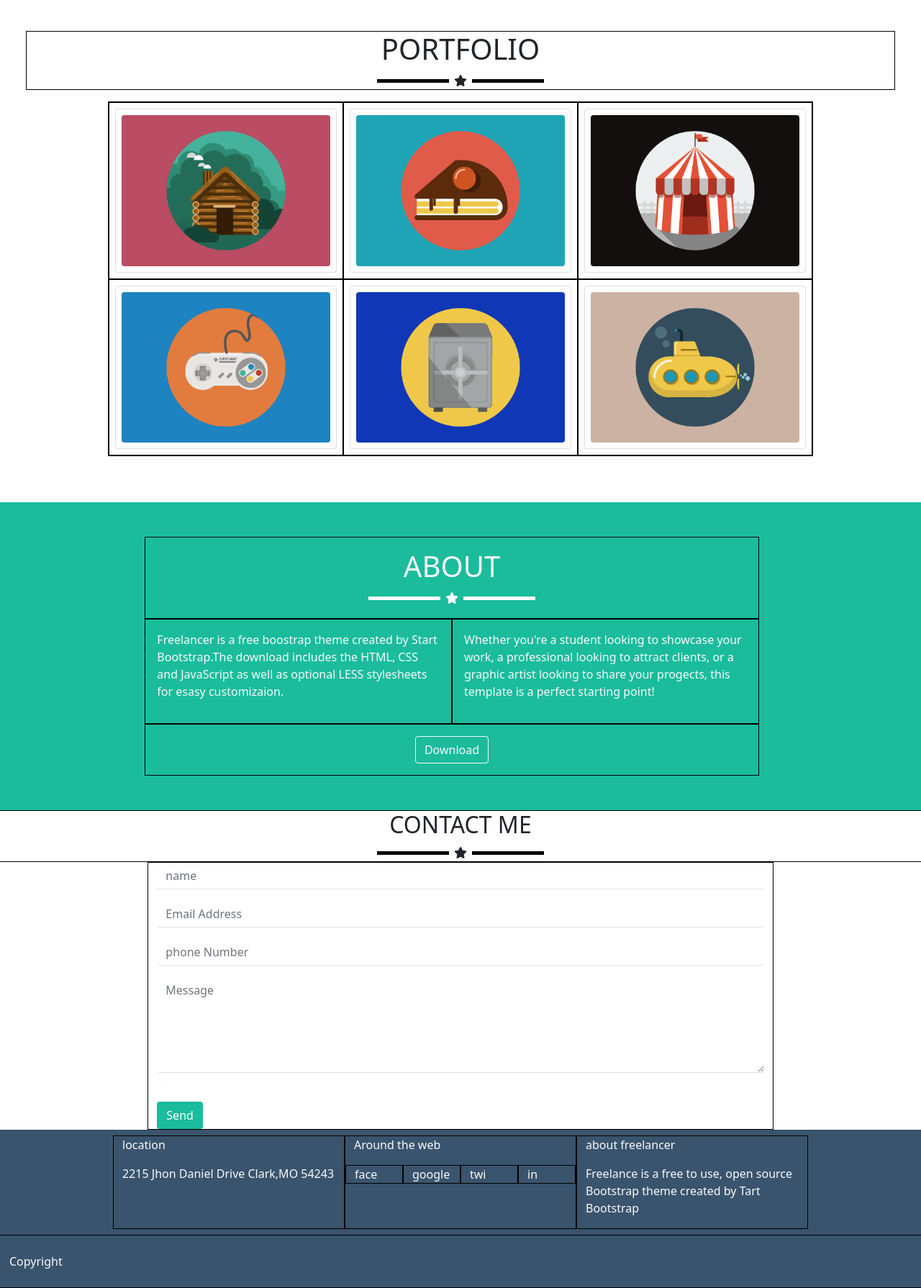
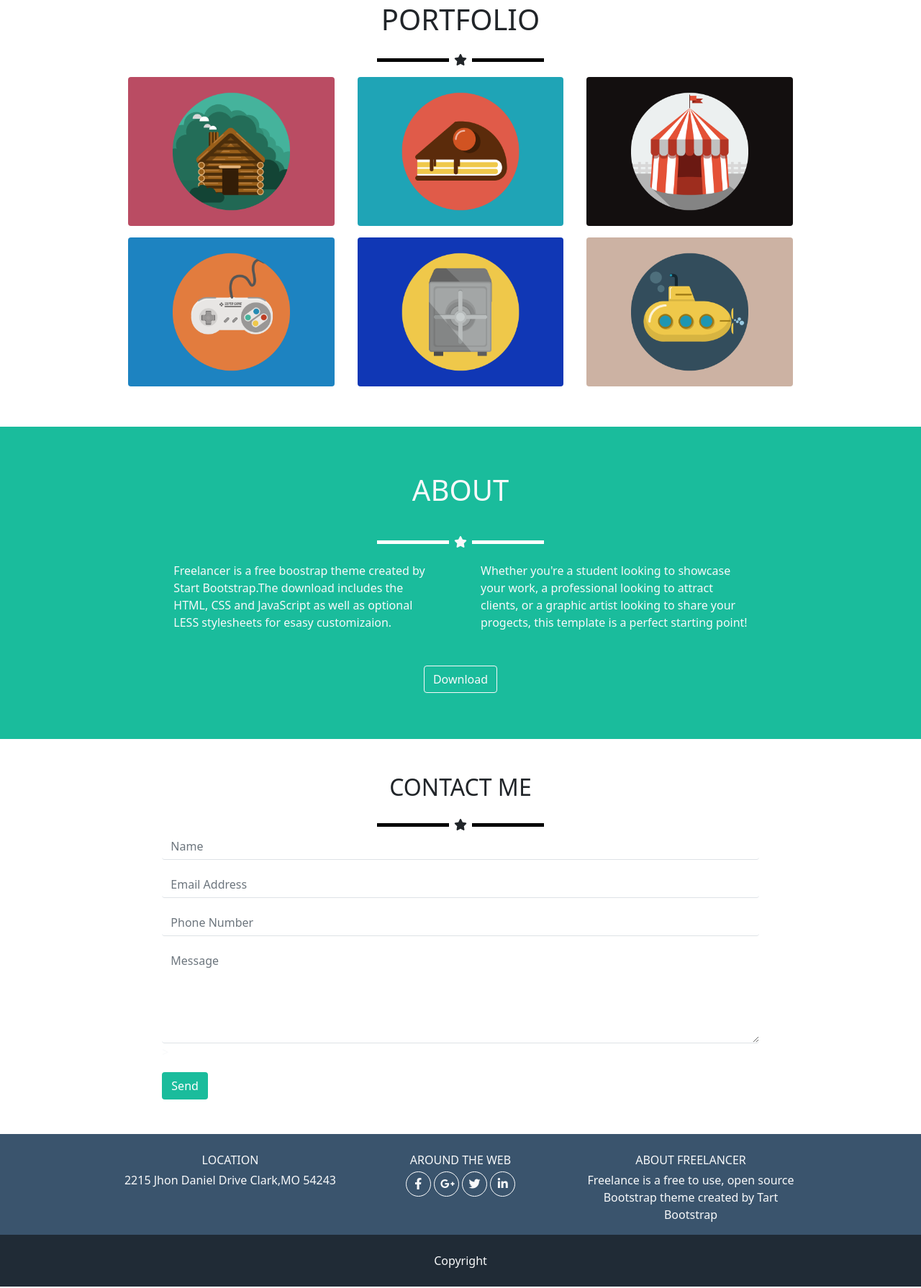
Before and after one commit to LLPROG/html-css-bootstrap-freelancer, a plain HTML site: page index.html in a window 1280 px wide. Shown: the part 531-2321 px from the top of the page at 72% size. Drawn offline with nearby package versions, Linux system fonts and the light colour scheme.

Commit message:
adjusting layout

```diff
--- a/css/style.css
+++ b/css/style.css
@@ -1,6 +1,6 @@
-[class*="col"] {
+/* [class*="col"] {
     border: 1px solid black;
-}
+} */
 
 /* body {
     text-align: center;
@@ -24,6 +24,7 @@ header i {
 
 .fa-star {
     display: inline-block;
+    padding-top: 1rem;
 }
 
 .hero span,
@@ -54,10 +55,16 @@ header i {
     color: white;
 }
 
-
-
-
-
 footer {
     background-color: #3A546D;
 }
+
+footer i {
+    width: 35px;
+    height: 35px;
+    display: inline-block;
+}
+
+.copy {
+    background-color: #202b36;
+}
--- a/index.html
+++ b/index.html
@@ -30,7 +30,7 @@
                 <div class="col text-end">
 
                    <div class="d-sm-none">
-                    <i class="fa-solid fa-bars p-2"></i>
+                    <i class="rounded fa-solid fa-bars p-2"></i>
                    </div>
 
                    <nav class="d-none d-sm-block">
@@ -53,8 +53,10 @@
 
         <!-- hero -->
 
-        <section class="row hero text-uppercase">
-            <div class="col-12 p-5 text-center">
+        <section class="container-fluid hero py-4">
+
+            <div class="row text-uppercase  text-center">
+                <div class="col-12">
 
                     <img src="img/avatar.svg" alt="">
 
@@ -67,11 +69,14 @@
                     <p class="pt-3">grafic artist - web designer - illustrator</p>
 
                 </div>
+            </div>
+
+
         </section>
 
         <!-- portfolio -->
 
-        <section class="portfolio text-dark text-uppercase p-5">
+        <section class="container portfolio text-dark text-uppercase py-5 px-2">
 
             <div class="row text-center">
                 <div class="col-12">
@@ -79,42 +84,42 @@
                     <h1>Portfolio</h1>
 
                     <span class="line"></span>
-                    <i class="fa-solid fa-star"></i>
+                    <i class="fa-solid fa-star pb-2"></i>
                     <span class="line"></span>
 
                 </div>
             </div>
 
-            <div class="row justify-content-center p-3">
+            <div class="row justify-content-center">
                 <div class="col-12 col-md-10">
-                    <div class="row cards">
-                        <div class="col-12 col-sm-6 col-md-4 p-2">
-                            <div class="card p-2">
+                    <div class="row">
+                        <div class="col-12 col-sm-6 col-md-4">
+                            <div class="py-2 px-1 border-0 card">
                                 <img class="rounded" src="img/cabin.png" alt="">
                             </div>
                         </div>
-                        <div class="col-12 col-sm-6 col-md-4 p-2">
-                            <div class="card p-2">
+                        <div class="col-12 col-sm-6 col-md-4">
+                            <div class="py-2 px-1 border-0 card">
                                 <img class="rounded" src="img/cake.png" alt="">
                             </div>
                         </div>
-                        <div class="col-12 col-sm-6 col-md-4 p-2">
-                            <div class="card p-2">
+                        <div class="col-12 col-sm-6 col-md-4">
+                            <div class="py-2 px-1 border-0 card">
                                 <img class="rounded" src="img/circus.png" alt="">
                             </div>
                         </div>
-                        <div class="col-12 col-sm-6 col-md-4 p-2">
-                            <div class="card p-2">
+                        <div class="col-12 col-sm-6 col-md-4">
+                            <div class="py-2 px-1 border-0 card">
                                 <img class="rounded" src="img/game.png" alt="">
                             </div>
                         </div>
-                        <div class="col-12 col-sm-6 col-md-4 p-2">
-                            <div class="card p-2">
+                        <div class="col-12 col-sm-6 col-md-4">
+                            <div class="py-2 px-1 border-0 card">
                                 <img class="rounded" src="img/safe.png" alt="">
                             </div>
                         </div>
-                        <div class="col-12 col-sm-6 col-md-4 p-2">
-                            <div class="card p-2">
+                        <div class="col-12 col-sm-6 col-md-4">
+                            <div class="py-2 px-1 border-0 card">
                                 <img class="rounded" src="img/submarine.png" alt="">
                             </div>
                         </div>
@@ -127,12 +132,12 @@
 
         <!-- about-->
 
-        <section class="row about py-5">
+        <section class="container-fluid about py-5">
 
             <div class="row justify-content-center text-center">
-                <div class="col-8 p-3 text-uppercase">
+                <div class="col-8 text-uppercase">
 
-                    <h1>about</h1>
+                    <h1 class="p-3">about</h1>
 
                     <span class="line"></span>
                     <i class="fa-solid fa-star"></i>
@@ -142,20 +147,20 @@
             </div>
 
             <div class="row justify-content-center">
-                <div class="col-8 col-md-4 p-3">
-                    <p>Freelancer is a free boostrap theme created by Start Bootstrap.The download includes the HTML, CSS and JavaScript as well as optional LESS stylesheets for esasy customizaion.
+                <div class="col-8 col-md-4">
+                    <p class="p-3">Freelancer is a free boostrap theme created by Start Bootstrap.The download includes the HTML, CSS and JavaScript as well as optional LESS stylesheets for esasy customizaion.
                     </p>
                 </div>
 
-                <div class="col-8 col-md-4 p-3">
-                    <p>Whether you're a student looking to showcase your work, a professional looking to attract clients, or a graphic artist looking to share your progects, this template is a perfect starting point!
+                <div class="col-8 col-md-4">
+                    <p class="p-3">Whether you're a student looking to showcase your work, a professional looking to attract clients, or a graphic artist looking to share your progects, this template is a perfect starting point!
                     </p>
                 </div>
             </div>
 
             <div class="row justify-content-center">
-                <div class="col-8 text-center p-3">
-                    <button type="button" class="btn btn-outline-light">Download</button>
+                <div class="col-8 text-center">
+                    <button type="button" class="btn btn-outline-light m-3">Download</button>
                 </div>
             </div>
 
@@ -163,7 +168,7 @@
 
         <!--contact me-->
 
-        <section class="contact">
+        <section class="container-fluid contact py-5">
 
             <div class="row">
 
@@ -181,7 +186,7 @@
                 <div class="col-8">
 
                     <div class="mb-3">
-                        <input type="name" class="form-control border-0 border-bottom" placeholder="name">
+                        <input type="name" class="form-control border-0 border-bottom" placeholder="Name">
                     </div>
 
                     <div class="mb-3">
@@ -189,7 +194,7 @@
                     </div>
 
                     <div class="mb-3">
-                        <input type="number" class="form-control border-0 border-bottom" placeholder="phone Number">
+                        <input type="number" class="form-control border-0 border-bottom" placeholder="Phone Number">
                     </div>
 
                     <div class="mb-3">
@@ -208,52 +213,47 @@
 
     <!-- Footer location -->
 
-    <footer>
+    <footer class="container-fluid pt-2">
 
-        <div class="row justify-content-center p-2">
+        <div class="row justify-content-center text-center">
 
-            <div class="col-8 col-md-3">
+            <div class="col-12 col-md-3">
 
-                <p>location</p>
+                <p class="text-uppercase mb-1 mt-3">location</p>
 
                 <p>2215 Jhon Daniel Drive Clark,MO 54243</p>
 
             </div>
 
-            <div class="col-6 col-md-3">
+            <div class="col-12 col-md-3">
 
-                <p>Around the web</p>
+                <p class="text-uppercase mb-1 mt-3">Around the web</p>
 
-                <div class="row">
-                    <div class="col-3">
-                        face
-                    </div>
-                    <div class="col-3">
-                        google
-                    </div>
-                    <div class="col-3">
-                        twi
-                    </div>
-                    <div class="col-3">
-                        in
-                    </div>
-                </div>
+                <i class="rounded-circle p-2 border border-white fa-brands fa-facebook-f"></i>
+
+                <i class="rounded-circle p-2 border border-white fa-brands fa-google-plus-g"></i>
+
+                <i class="rounded-circle p-2 border border-white fa-brands fa-twitter"></i>
+
+                <i class="rounded-circle p-2 border border-white fa-brands fa-linkedin-in"></i>
+
 
             </div>
 
-            <div class="col-10 col-md-3">
+            <div class="col-12 col-md-3">
 
-                <p>about freelancer</p>
+                <p class="text-uppercase mb-1 mt-3">about freelancer</p>
 
                 <p>Freelance is a free to use, open source Bootstrap theme created by Tart Bootstrap</p>
 
             </div>
 
+
         </div>
 
-        <div class="row copy">
-            <div class="col-12 p-4">
-                <span>Copyright</span>
+        <div class="row copy text-center">
+            <div class="col-12">
+                <span class="d-inline-block p-4">Copyright</span>
             </div>
         </div>
 
```
Lines whose indentation alone changed are shown as unchanged.
